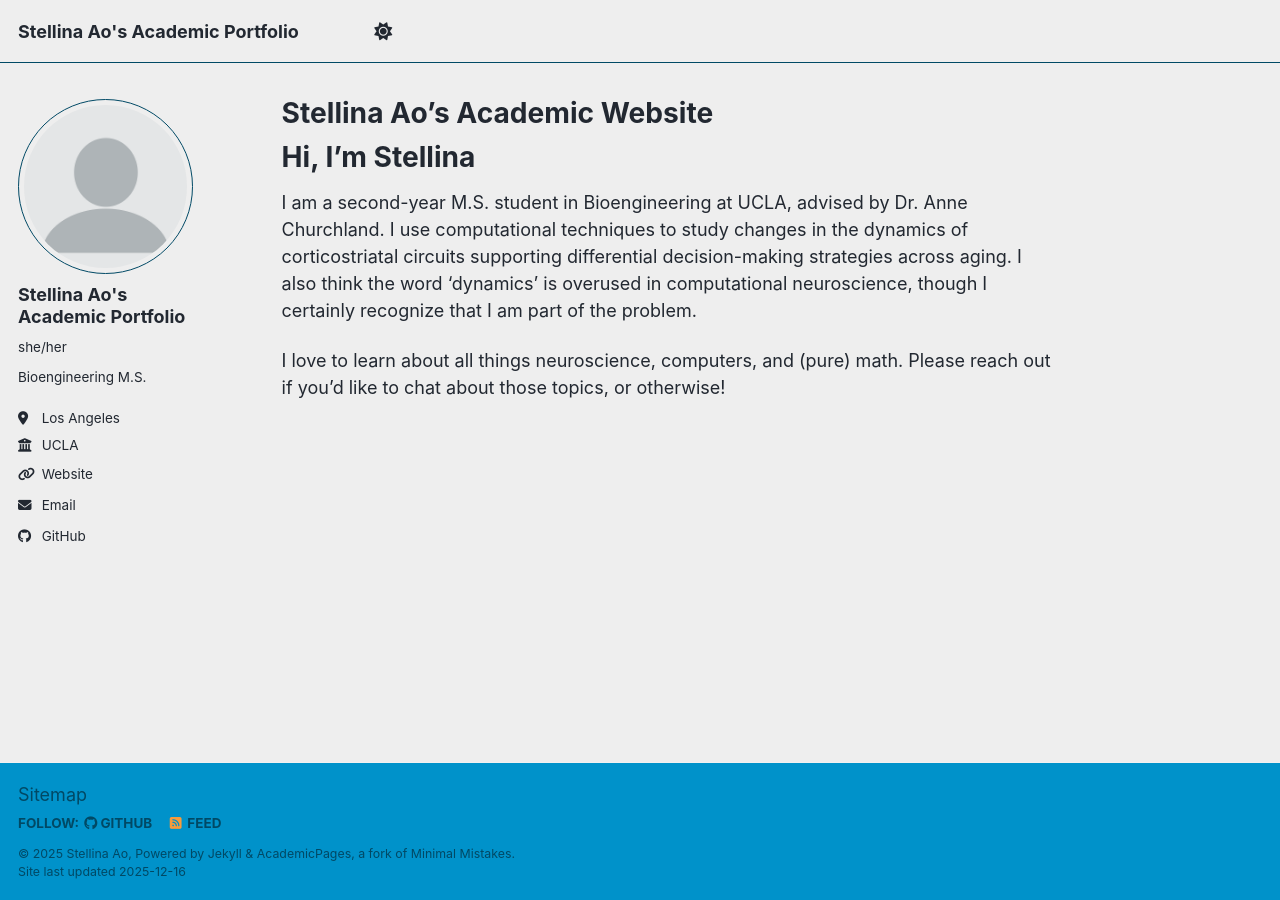
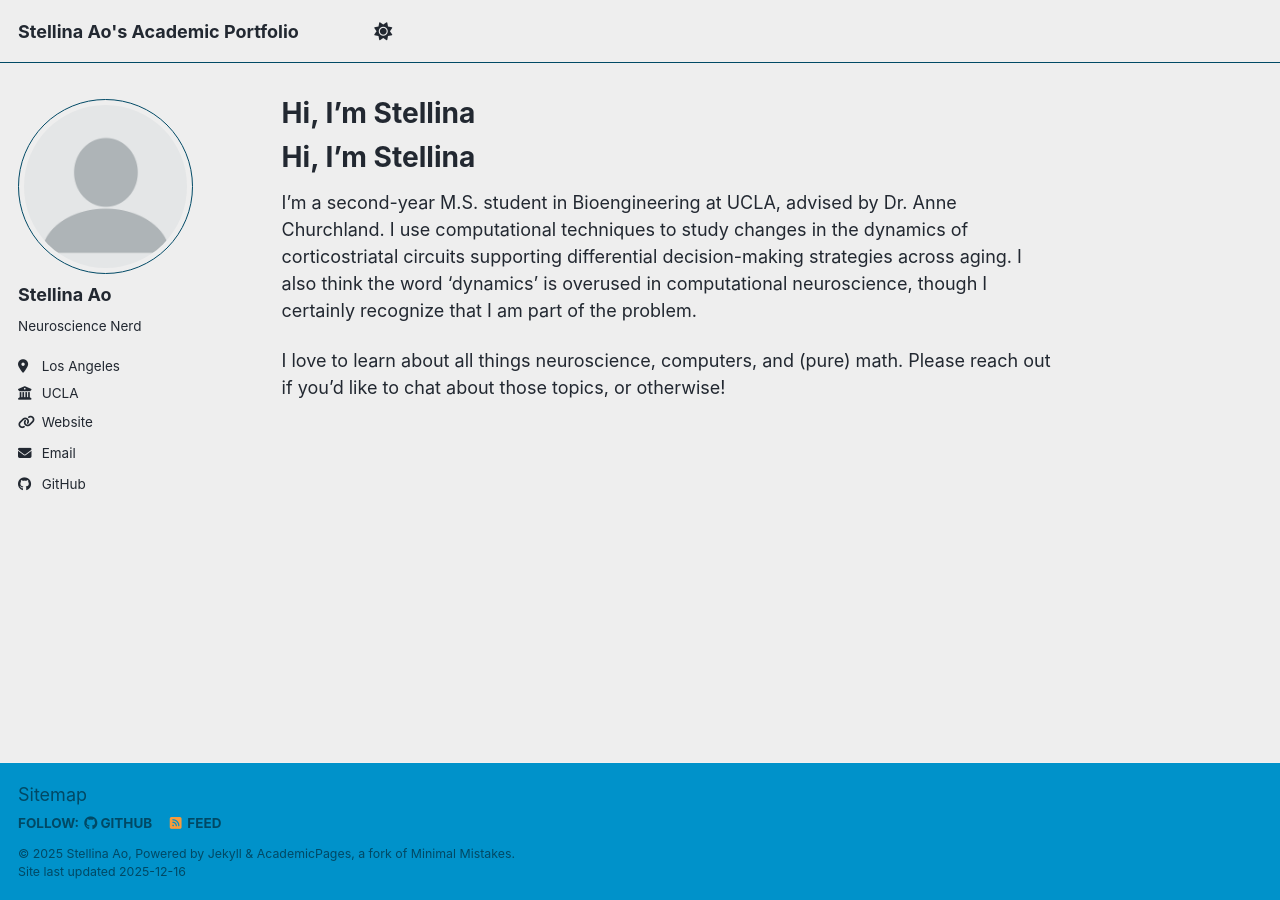
Before and after one commit to stellinaao/stellinaao.github.io, a Jekyll site: the page built from _pages/about.md, in a window 1280 px wide. Built offline with Jekyll 4.4.1, drawn with Linux system fonts in a browser that asks for light colours; a script bundle is joined from its source files by our own code; library files that are not in the unit come from our copies; our own code applies the rules of GitHub Pages for plain Markdown files.

Commit message:
minor tweaks to phrasing in landing page - sa

```diff
--- a/_config.yml
+++ b/_config.yml
@@ -24,9 +24,9 @@ repository               : "stellinaao/stellinaao.github.io"
 author:
   # Biographic information
   avatar           : "profile.png"
-  name             : "Stellina Ao's Academic Portfolio"
-  pronouns         : "she/her"
-  bio              : "Bioengineering M.S."
+  name             : "Stellina Ao"
+  pronouns         : # "she/her"
+  bio              : "Neuroscience Nerd"
   location         : "Los Angeles"
   employer         : "UCLA"
   uri              : "stellinaao.github.io"
--- a/_pages/about.md
+++ b/_pages/about.md
@@ -1,6 +1,6 @@
 ---
 permalink: /
-title: "Stellina Ao's Academic Website"
+title: # "Stellina Ao's Academic Website"
 author_profile: true
 redirect_from:
   - /about/
@@ -9,6 +9,6 @@ redirect_from:
 
 Hi, I'm Stellina
 ======
-I am a second-year M.S. student in Bioengineering at UCLA, advised by Dr. Anne Churchland. I use computational techniques to study changes in the dynamics of corticostriatal circuits supporting differential decision-making strategies across aging. I also think the word 'dynamics' is overused in computational neuroscience, though I certainly recognize that I am part of the problem.
+I'm a second-year M.S. student in Bioengineering at UCLA, advised by Dr. Anne Churchland. I use computational techniques to study changes in the dynamics of corticostriatal circuits supporting differential decision-making strategies across aging. I also think the word 'dynamics' is overused in computational neuroscience, though I certainly recognize that I am part of the problem.
 
 I love to learn about all things neuroscience, computers, and (pure) math. Please reach out if you'd like to chat about those topics, or otherwise!
```
